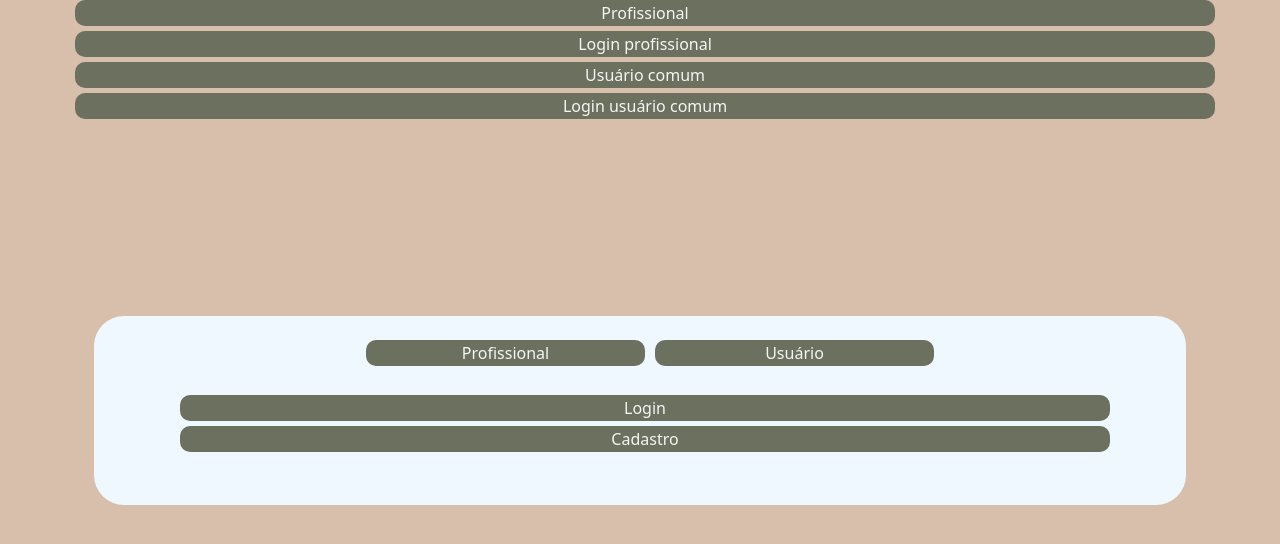
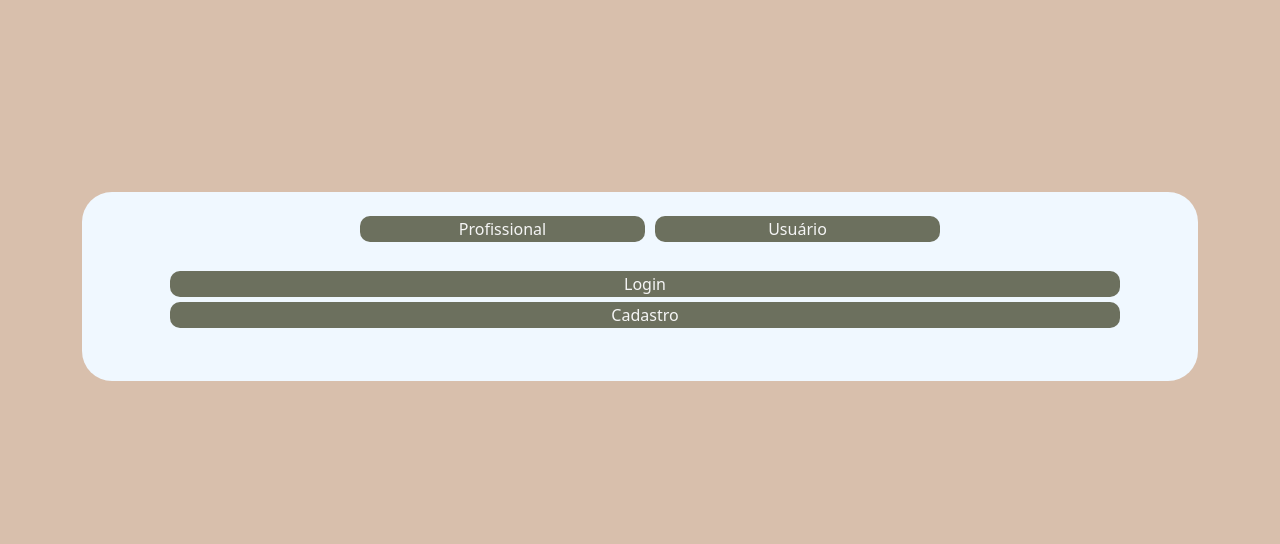
Before and after one commit to Joao14F/Que-Beleza, a PHP site: page / in a window 1280 px wide. Shown: the top 544 px of the page. Run offline with PHP 8.4, Linux system fonts and the light colour scheme; some libraries are stand-ins or nearby versions.

Commit message:
mod index

```diff
--- a/Bolsa/front/index.php
+++ b/Bolsa/front/index.php
@@ -6,22 +6,6 @@
     <title>Tipo de conta</title>
     <link rel="stylesheet" href="node_modules/bootstrap/dist/css/bootstrap.min.css">
     <script src="node_modules/bootstrap/dist/js/bootstrap.bundle.min.js"></script>
-
-</head>
-<body>
-    <div class="container">
-        <div class="row">
-            <button><a href="CadastroProf.php">Profissional</a></button>
-        </div>
-        <div class="row">
-            <button><a href="loginProf.php">Login profissional</a></button>
-        </div>
-        <div class="row">
-            <button><a href="cadastroUsu.php">Usuário comum</a></button>
-        </div>
-        <div class="row">
-            <button><a href="login.php">Login usuário comum</a></button>
-        </div>
     <style>
         body {
             background-color: #d8bfac;
```
